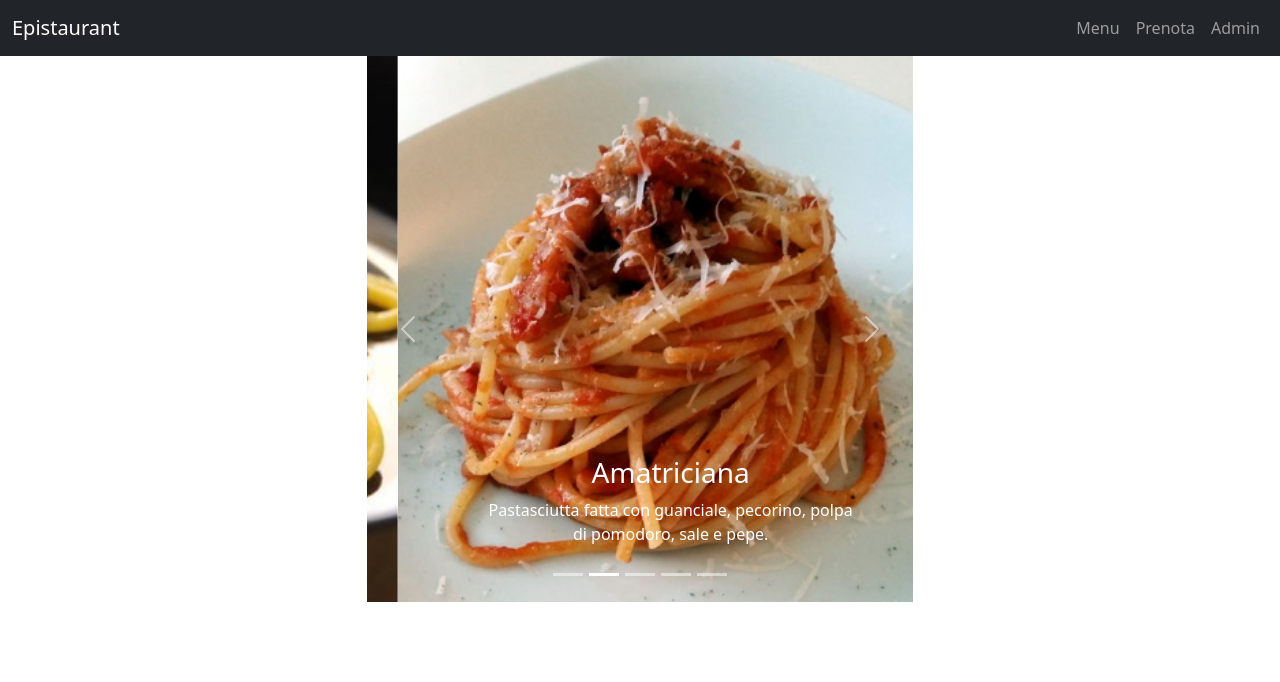
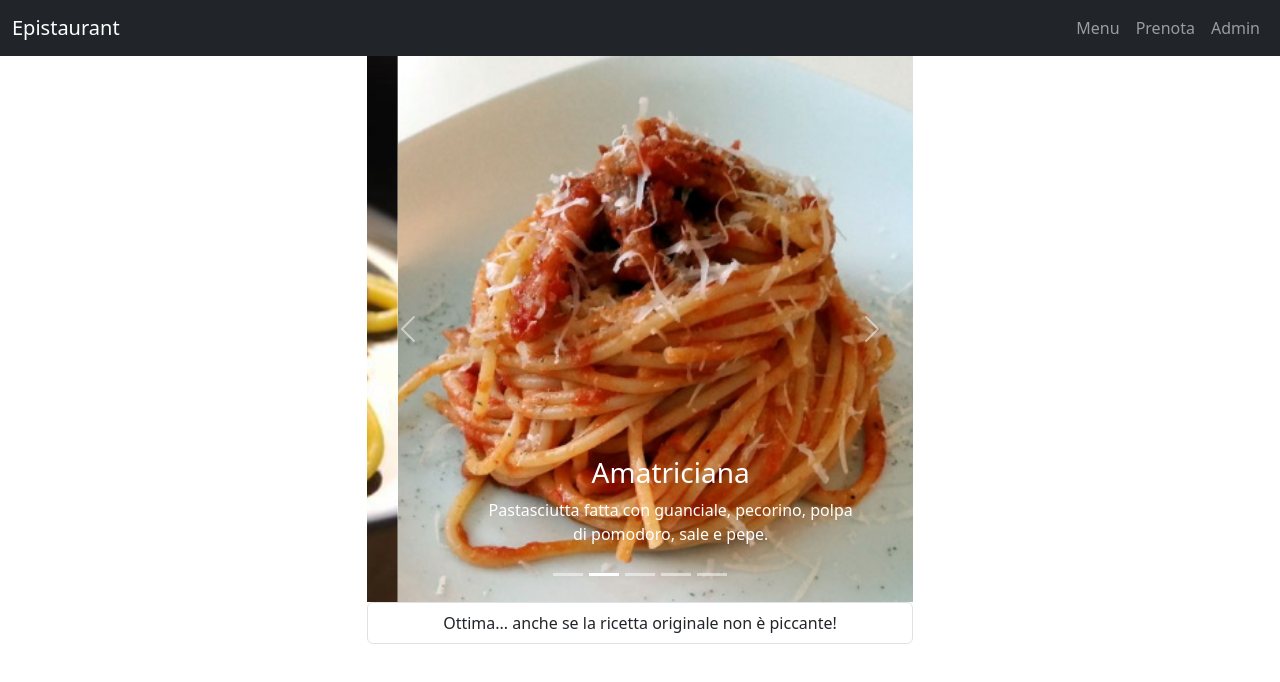
Before and after one commit to irvelervel/FS0924-epistaurant, a React (Vite) app: page / in a window 1280 px wide. Shown: the top 682 px of the page. Built offline with nearby package versions, Linux system fonts and the light colour scheme.

Commit message:
Finishes the homepage

```diff
--- a/src/components/HomeContent.jsx
+++ b/src/components/HomeContent.jsx
@@ -1,24 +1,44 @@
-import { Carousel, Container, Row, Col } from 'react-bootstrap'
+import { Carousel, Container, Row, Col, ListGroup } from 'react-bootstrap'
 import pastasciutte from '../data/menu.json'
+import { Component } from 'react'
 // pastasciutte è un array di oggetti!
 
-const HomeContent = function () {
+// ho bisogno di uno stato per memorizzare nel componente quale sia
+// la PASTA ATTIVA
+// per avere un oggetto di stato, ho bisogno di un componente a CLASSE
+
+class HomeContent extends Component {
+  state = {
+    activePasta: pastasciutte[0], // oggetto della pasta carbonara
+  }
+  // state è sempre un oggetto!
+
+  render() {
     return (
       <Container>
         <Row className="justify-content-center">
           {/* colonna con classi settate "a mano" */}
           {/* <Col className="col-12 col-md-6 col-lg-4"> */}
-        <Col xs={12} lg={6}>
-          <Carousel>
+          <Col xs={12} md={6}>
+            <Carousel
+              onSlide={(i) => {
+                console.log('SLIDE CAMBIATA!', i)
+                // pastasciutte[i] è la nuova pasta che deve prendere il posto
+                // della corrente activePasta
+                this.setState({
+                  activePasta: pastasciutte[i],
+                })
+              }}
+            >
               {/* in React .map si usa per generare dinamicamente del contenuto */}
-            {pastasciutte.map((pasta, i) => {
+              {pastasciutte.map((pasta) => {
                 // quante volte entro qui dentro?
                 // entro 5 volte!
                 return (
                   // la key va inserita obbligatoriamente nell'elemento ritornato
                   // dal map, deve essere un valore univoco per ogni elemento
                   // generato!
-                <Carousel.Item key={i}>
+                  <Carousel.Item key={pasta.id}>
                     <img src={pasta.image} className="w-100" />
                     <Carousel.Caption>
                       <h3>{pasta.name}</h3>
@@ -30,8 +50,18 @@
             </Carousel>
           </Col>
         </Row>
+        <Row className="justify-content-center">
+          <Col xs={12} md={6}>
+            <ListGroup className="text-center">
+              {this.state.activePasta.comments.map((r) => {
+                return <ListGroup.Item key={r.id}>{r.comment}</ListGroup.Item>
+              })}
+            </ListGroup>
+          </Col>
+        </Row>
       </Container>
     )
   }
+}
 
 export default HomeContent
```
Lines whose indentation alone changed are shown as unchanged.
